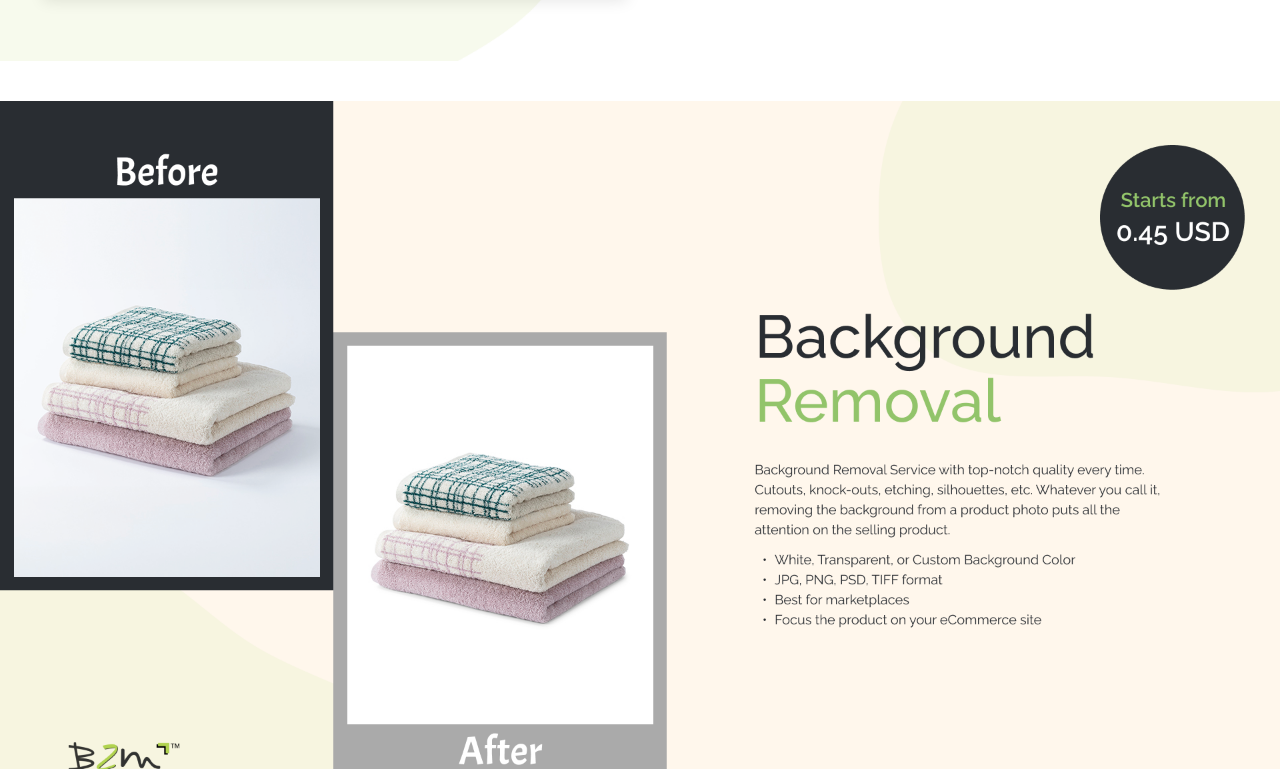
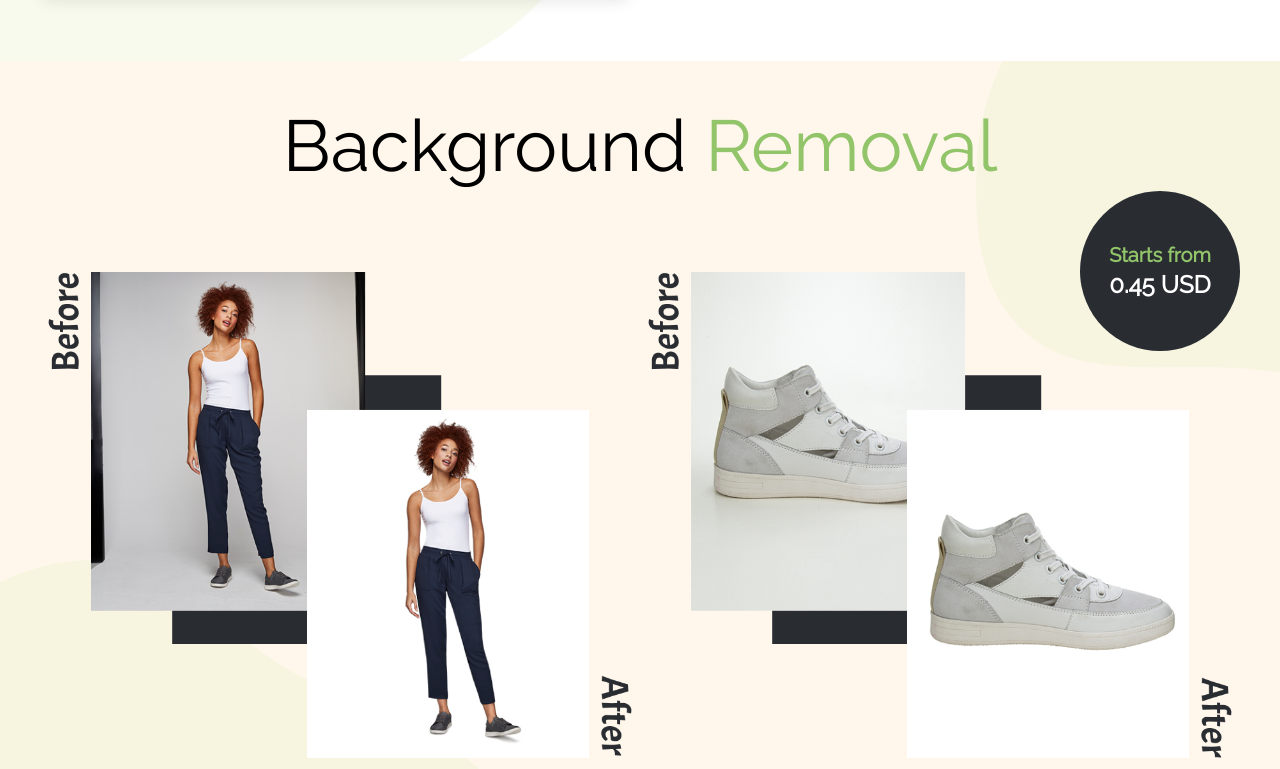
Before and after one commit to taibislamdipu/uppy-html, a plain HTML site: page index.html in a window 1280 px wide. Shown: the part 739-1508 px from the top of the page. Drawn offline with nearby package versions, Linux system fonts and the light colour scheme.

Commit message:
on progress.

```diff
--- a/index.html
+++ b/index.html
@@ -7,6 +7,14 @@
       rel="shortcut icon"
       href="./assets/icon/favicon.png"
       type="image/x-icon"
+    />
+
+    <!-- Google Raleway Font -->
+    <link rel="preconnect" href="https://fonts.googleapis.com" />
+    <link rel="preconnect" href="https://fonts.gstatic.com" crossorigin />
+    <link
+      href="https://fonts.googleapis.com/css2?family=Raleway&display=swap"
+      rel="stylesheet"
     />
 
     <!-- Tailwind CSS CDN -->
@@ -23,18 +31,18 @@
 
     <title>Form Page</title>
   </head>
-  <body class="bg-[#F4F4F4]">
+  <body>
     <!-- hero section -->
-    <section class="lg:bg-[url('./assets/bg-image.png')] bg-cover">
+    <section class="lg:bg-[url('./assets/bg-image.png')] bg-cover bg-[#F4F4F4]">
       <div
-        class="grid grid-cols-1 lg:grid-cols-2 max-w-7xl mx-auto gap-5 place-content-center min-h-screen p-4 lg:p-10"
+        class="grid grid-cols-1 lg:grid-cols-2 gap-5 place-content-center max-h-[1080px] lg:h-screen p-4 max-w-screen-2xl mx-auto lg:p-10"
       >
         <!-- Form Head -->
         <div
           class="col-span-1 lg:col-span-2 flex lg:items-center justify-between"
         >
           <div class="space-y-3">
-            <h1 class="text-4xl 2xl:text-5xl text-[#92C46A] leading-tight">
+            <h1 class="text-4xl 2xl:text-5xl txt-brand leading-tight">
               Take Free Trail
             </h1>
             <p class="max-w-lg text-gray-700">
@@ -46,7 +54,7 @@
             <div>
               <img
                 class="h-16 2xl:h-20 object-contain"
-                src="./assets/bzm-logo.png"
+                src="./assets/logo/bzm-logo.png"
                 alt="BZM Logo"
               />
             </div>
@@ -68,7 +76,7 @@
                     >Full Name<sup style="color: #ca8b04">*</sup></label
                   >
                   <input
-                    class="block w-full rounded-md px-3 py-2.5 border focus:outline-none focus:ring-1 focus:ring-[#92C46A] transition"
+                    class="block w-full rounded-md px-3 py-2.5 border focus:outline-none focus:ring-1 border-[#ff0000] transition"
                     type="text"
                     name="fullName"
                     placeholder="John Smith"
@@ -158,116 +166,60 @@
       </div>
     </section>
 
-    <!-- swiper section -->
+    <section
+      class="lg:bg-[url('./assets/bg-image-2.png')] bg-cover bg-[#F4F4F4]"
+    >
+      <div
+        class="lg:h-screen p-4 lg:p-10 mx-auto max-w-screen-2xl max-h-[1080px]"
+      >
+        <!-- title -->
+        <h2 class="text-center text-4xl font-medium !leading-tight lg:text-7xl">
+          <span>Background</span> <span class="text-[#92C46A]">Removal</span>
+        </h2>
 
-    <div class="swiper mySwiper">
-      <div class="swiper-wrapper"></div>
-      <div class="swiper-pagination"></div>
-    </div>
+        <div
+          class="h-[90%] justify-between space-y-5 lg:flex lg:space-y-0 relative"
+        >
+          <!-- price -->
+          <div
+            class="right-0 top-0 flex justify-center lg:absolute lg:justify-end z-20"
+          >
+            <span
+              class="bg-[#292D32] my-5 flex h-[130px] w-[130px] flex-col items-center justify-center rounded-full font-semibold text-white lg:my-0 lg:h-[160px] lg:w-[160px]"
+            >
+              <span class="text-lg txt-brand lg:text-xl">Starts from</span>
+              <span class="text-xl text-white lg:text-2xl">0.45 USD</span>
+            </span>
+          </div>
 
-    <!-- Swiper JS -->
-    <script src="https://cdn.jsdelivr.net/npm/swiper@11/swiper-bundle.min.js"></script>
+          <!-- bottom bzm logo -->
+          <div class="absolute bottom-0 z-20">
+            <img
+              class="h-8 lg:h-16 2xl:h-20 object-contain"
+              src="/assets/logo/bzm-logo.png"
+            />
+          </div>
 
-    <!-- <script>
-      // Function to initialize Swiper
-      function initSwiper() {
-        var swiper = new Swiper(".mySwiper", {
-          direction: "horizontal",
-          slidesPerView: 1,
-          spaceBetween: 30,
-          pagination: {
-            el: ".swiper-pagination",
-            clickable: true,
-          },
-          autoplay: {
-            delay: 2500,
-            disableOnInteraction: false,
-          },
-        });
-      }
+          <!-- Before After images -->
 
-      // Function to dynamically create Swiper slides
-      function createSwiperSlides(numberOfSlides) {
-        const swiperWrapper = document.querySelector(".swiper-wrapper");
-
-        for (let i = 0; i < numberOfSlides; i++) {
-          const swiperSlide = document.createElement("div");
-          swiperSlide.classList.add("swiper-slide");
-
-          const imgElement = document.createElement("img");
-          imgElement.src = `./assets/slider-page-${(i % 2) + 1}.png`;
-          imgElement.alt = "";
-
-          swiperSlide.appendChild(imgElement);
-          swiperWrapper.appendChild(swiperSlide);
-        }
-      }
-
-      // Wait for the DOM to be fully loaded
-      document.addEventListener("DOMContentLoaded", function () {
-        // Specify the number of slides you want
-        const numberOfSlides = 6; // Adjust as needed
-
-        // Create Swiper slides
-        createSwiperSlides(numberOfSlides);
-
-        // Initialize Swiper
-        initSwiper();
-      });
-    </script> -->
-
-    <script>
-      // Function to initialize Swiper
-      function initSwiper() {
-        var swiper = new Swiper(".mySwiper", {
-          direction: "horizontal",
-          slidesPerView: 1,
-          spaceBetween: 30,
-          pagination: {
-            el: ".swiper-pagination",
-            clickable: true,
-          },
-          autoplay: {
-            delay: 2500,
-            disableOnInteraction: false,
-          },
-        });
-      }
-
-      // Function to dynamically create Swiper slides from JSON data
-      function createSwiperSlides(jsonData) {
-        const swiperWrapper = document.querySelector(".swiper-wrapper");
-
-        jsonData.slides.forEach((slideData, index) => {
-          const swiperSlide = document.createElement("div");
-          swiperSlide.classList.add("swiper-slide");
-
-          const imgElement = document.createElement("img");
-          imgElement.src = slideData.url;
-          imgElement.alt = `Slide ${index + 1}`;
-
-          // Set the loading attribute to lazy
-          imgElement.loading = "lazy";
-
-          swiperSlide.appendChild(imgElement);
-          swiperWrapper.appendChild(swiperSlide);
-        });
-      }
-
-      // Wait for the DOM to be fully loaded
-      document.addEventListener("DOMContentLoaded", function () {
-        // Fetch JSON data from the file
-        fetch("slider-data.json")
-          .then((response) => response.json())
-          .then((data) => {
-            // Create Swiper slides using fetched JSON data
-            createSwiperSlides(data);
-
-            // Initialize Swiper
-            initSwiper();
-          })
-          .catch((error) => console.error("Error fetching JSON:", error));
-      });
-    </script>
+          <div class="z-10 flex-1">
+            <img
+              src="./assets/before-after-1.png"
+              class="h-full w-full object-contain"
+              alt="Before After"
+              draggable="false"
+            />
+          </div>
+          <div class="z-10 flex-1">
+            <img
+              src="./assets/before-after-2.png"
+              class="h-full w-full object-contain"
+              alt="Before After"
+              draggable="false"
+            />
+          </div>
+        </div>
+      </div>
+    </section>
   </body>
 </html>
--- a/style.css
+++ b/style.css
@@ -6,15 +6,15 @@
   background-color: rgb(254 202 202);
 }
 
-html,
+/* html,
 body {
   position: relative;
   height: 100%;
-}
+} */
 
 body {
   background: #eee;
-  font-family: Helvetica Neue, Helvetica, Arial, sans-serif;
+  font-family: "Raleway", sans-serif;
   font-size: 14px;
   color: #000;
   margin: 0;
@@ -43,6 +43,10 @@ body {
   object-fit: contain;
 }
 
+.txt-brand {
+  color: #92c46a;
+}
+
 /* Media query for screens smaller than or equal to 640px (adjust as needed) */
 @media (max-width: 640px) {
   .swiper {
```
Also changed, not shown: assets/before-after-2.png (added), assets/bg-image-2.png (added), assets/bg-image-3.png (added), assets/logo/bzm-logo.png (renamed from assets/bzm-logo.png).
